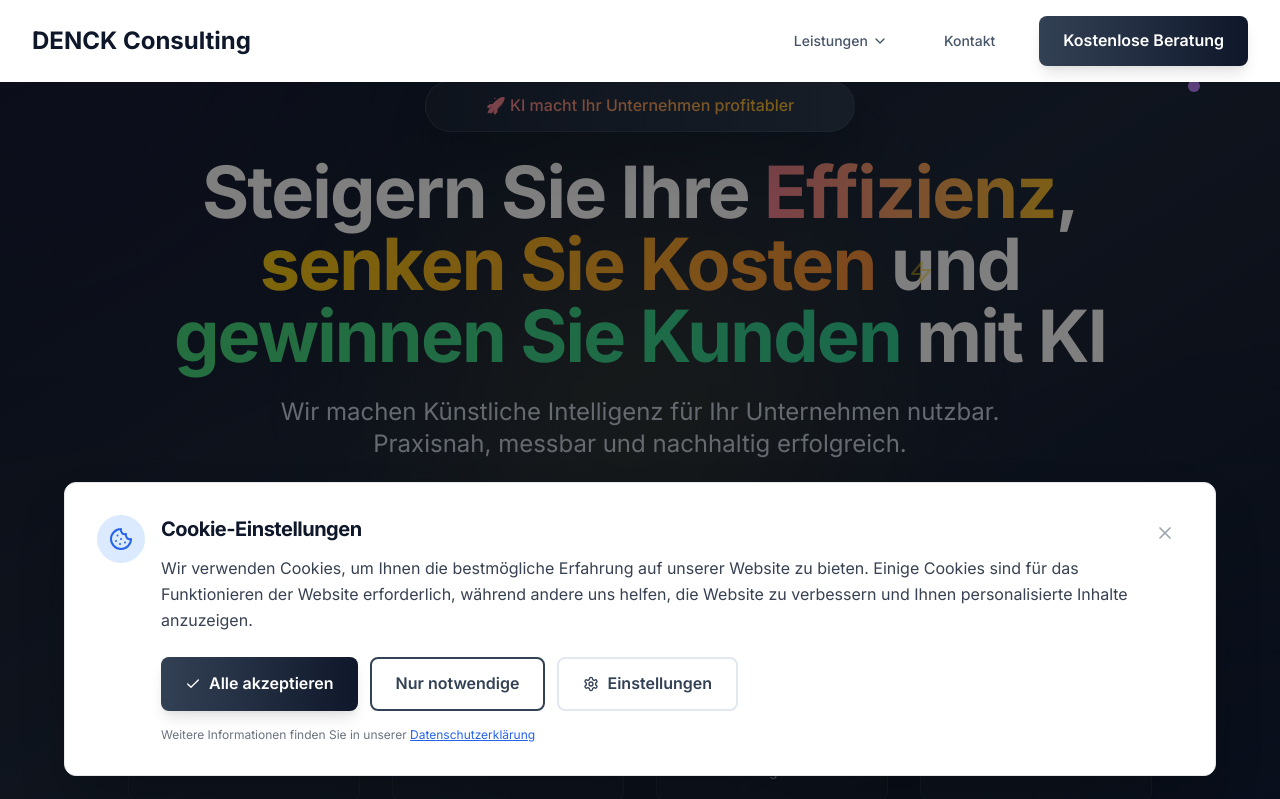
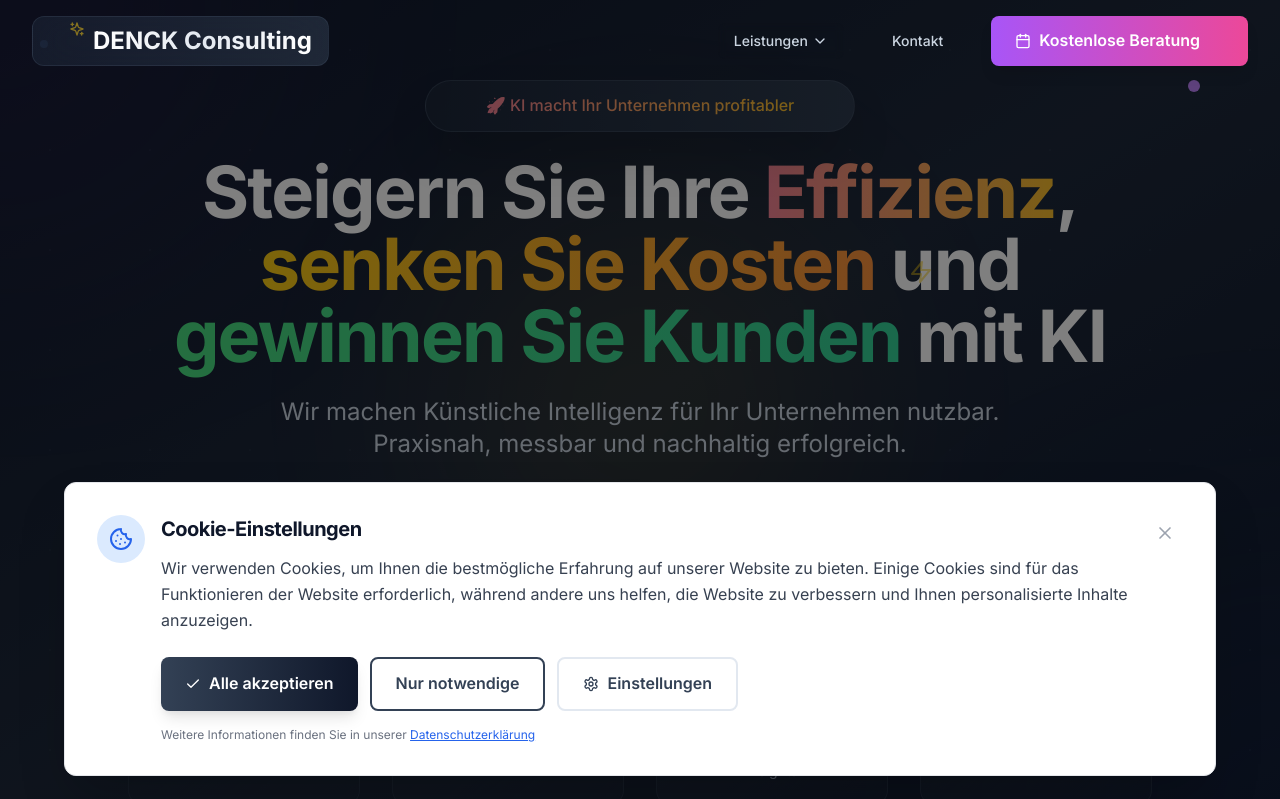
Before and after one commit to alexodexo/denck-landing, a Next.js app: page / in a window 1280 px wide. Shown: the top 799 px of the page. Built offline with nearby package versions, Linux system fonts and the light colour scheme.

Commit message:
claude ficker

```diff
--- a/src/components/headers/DenckHeader.js
+++ b/src/components/headers/DenckHeader.js
@@ -1,23 +1,53 @@
 // src/components/headers/DenckHeader.js
-import { useState } from 'react'
+import { useState, useEffect } from 'react'
 import Link from 'next/link'
 import { useRouter } from 'next/router'
-import { Menu, X, Bot, ChevronDown } from 'lucide-react'
+import { Menu, X, Bot, ChevronDown, Zap, Sparkles, Calendar } from 'lucide-react'
 
 export default function DenckHeader() {
   const [isMenuOpen, setIsMenuOpen] = useState(false)
   const [isServicesOpen, setIsServicesOpen] = useState(false)
+  const [isScrolled, setIsScrolled] = useState(false)
   const router = useRouter()
+
+  // Scroll detection for header background
+  useEffect(() => {
+    const handleScroll = () => {
+      setIsScrolled(window.scrollY > 50)
+    }
+    window.addEventListener('scroll', handleScroll)
+    return () => window.removeEventListener('scroll', handleScroll)
+  }, [])
 
   const navigation = [
     {
       name: 'Leistungen',
       href: '/leistungen',
       dropdown: [
-        { name: 'KI-Strategieberatung', href: '/leistungen#ki-strategie' },
-        { name: 'Prozessautomatisierung', href: '/leistungen#automatisierung' },
-        { name: 'Daten & Analytics', href: '/leistungen#analytics' },
-        { name: 'KI-Governance', href: '/leistungen#governance' }
+        {
+          name: 'KI-Strategieberatung',
+          href: '/leistungen#ki-strategie',
+          icon: Bot,
+          desc: 'Maßgeschneiderte KI-Roadmap für Ihr Unternehmen'
+        },
+        {
+          name: 'Prozessautomatisierung',
+          href: '/leistungen#automatisierung',
+          icon: Zap,
+          desc: 'Intelligente Automatisierung Ihrer Workflows'
+        },
+        {
+          name: 'Daten & Analytics',
+          href: '/leistungen#analytics',
+          icon: Sparkles,
+          desc: 'Datengetriebene Entscheidungen treffen'
+        },
+        {
+          name: 'KI-Governance',
+          href: '/leistungen#governance',
+          icon: Bot,
+          desc: 'Sichere und ethische KI-Implementierung'
+        }
       ]
     },
     { name: 'Kontakt', href: '/kontakt' }
@@ -28,52 +58,122 @@
   }
 
   return (
-    <header className="fixed top-0 left-0 right-0 bg-white shadow-sm z-50">
-      <nav className="container-width py-4">
+    <header className={`fixed top-0 left-0 right-0 z-50 transition-all duration-300 ${
+      isScrolled
+        ? 'bg-slate-900/95 backdrop-blur-xl border-b border-slate-700/50 shadow-2xl'
+        : 'bg-transparent'
+    }`}>
+      {/* Background Effects when scrolled */}
+      {isScrolled && (
+        <div className="absolute inset-0 overflow-hidden">
+          <div className="absolute top-0 left-1/4 w-32 h-32 bg-purple-500/10 rounded-full filter blur-3xl" />
+          <div className="absolute top-0 right-1/4 w-32 h-32 bg-blue-500/10 rounded-full filter blur-3xl" />
+        </div>
+      )}
+
+      <nav className="container-width py-4 relative z-10">
         <div className="flex items-center justify-between">
-          <Link href="/" className="flex items-center">
 
-            <span className="text-2xl font-bold text-slate-900">DENCK Consulting</span>
+          {/* Logo */}
+          <Link href="/" className="flex items-center group">
+            <div className="relative">
+              {/* Logo Background with Glow */}
+              <div className="absolute inset-0 bg-gradient-to-r from-purple-500/20 to-pink-500/20 rounded-xl blur-lg group-hover:blur-xl transition-all duration-300 opacity-0 group-hover:opacity-100" />
+
+              <div className="relative flex items-center space-x-3 px-4 py-2 bg-gradient-to-r from-slate-800/50 to-slate-700/50 backdrop-blur-xl border border-slate-600/30 rounded-xl group-hover:border-slate-500/50 transition-all duration-300">
+                <div className="relative">
+                  <Bot className="h-8 w-8 text-transparent bg-clip-text bg-gradient-to-r from-purple-400 via-pink-400 to-yellow-400 group-hover:scale-110 transition-transform duration-300" />
+                  <Sparkles className="absolute -top-1 -right-1 h-4 w-4 text-yellow-400 opacity-0 group-hover:opacity-100 animate-pulse transition-opacity duration-300" />
+                </div>
+                <span className="text-2xl font-bold bg-gradient-to-r from-white via-slate-200 to-white text-transparent bg-clip-text group-hover:from-purple-400 group-hover:via-pink-400 group-hover:to-yellow-400 transition-all duration-300">
+                  DENCK Consulting
+                </span>
+              </div>
+            </div>
           </Link>
 
+          {/* Desktop Navigation */}
           <div className="hidden lg:flex lg:items-center lg:space-x-8">
             {navigation.map((item) => (
               <div key={item.name} className="relative group">
                 {item.dropdown ? (
                   <>
                     <button
-                      className={`flex items-center px-3 py-2 text-sm font-medium transition-colors duration-200 ${
-                        isActiveLink(item.href) ? 'text-slate-900' : 'text-slate-600 hover:text-slate-900'
+                      className={`flex items-center px-4 py-2 text-sm font-medium transition-all duration-300 rounded-lg hover:bg-slate-800/50 backdrop-blur-sm ${
+                        isActiveLink(item.href)
+                          ? 'text-white bg-slate-800/30'
+                          : 'text-slate-300 hover:text-white'
                       }`}
                       onMouseEnter={() => setIsServicesOpen(true)}
                       onMouseLeave={() => setIsServicesOpen(false)}
                     >
                       {item.name}
-                      <ChevronDown className="ml-1 h-4 w-4" />
+                      <ChevronDown className={`ml-1 h-4 w-4 transition-transform duration-300 ${isServicesOpen ? 'rotate-180' : ''}`} />
                     </button>
+
+                    {/* Mega Menu Dropdown */}
                     {isServicesOpen && (
                       <div
-                        className="absolute left-0 mt-2 w-64 bg-white border border-slate-200 rounded-lg shadow-lg py-2"
+                        className="absolute left-0 mt-2 w-80 bg-slate-900/95 backdrop-blur-xl border border-slate-700/50 rounded-2xl shadow-2xl py-4 overflow-hidden"
                         onMouseEnter={() => setIsServicesOpen(true)}
                         onMouseLeave={() => setIsServicesOpen(false)}
                       >
-                        {item.dropdown.map((subItem) => (
+                        {/* Background Effects */}
+                        <div className="absolute inset-0">
+                          <div className="absolute top-0 left-0 w-20 h-20 bg-purple-500/10 rounded-full filter blur-xl" />
+                          <div className="absolute bottom-0 right-0 w-20 h-20 bg-blue-500/10 rounded-full filter blur-xl" />
+                        </div>
+
+                        <div className="relative z-10">
+                          {item.dropdown.map((subItem, index) => {
+                            const Icon = subItem.icon
+                            return (
                               <Link
                                 key={subItem.name}
                                 href={subItem.href}
-                            className="block px-4 py-2 text-sm text-slate-700 hover:bg-slate-50 hover:text-slate-900"
+                                className="group/item block px-6 py-4 hover:bg-slate-800/50 transition-all duration-300"
+                                style={{ animationDelay: `${index * 50}ms` }}
                               >
+                                <div className="flex items-start space-x-4">
+                                  <div className="flex-shrink-0">
+                                    <div className="w-10 h-10 bg-gradient-to-br from-slate-700/50 to-slate-600/50 rounded-xl flex items-center justify-center group-hover/item:scale-110 transition-transform duration-300">
+                                      <Icon className="h-5 w-5 text-slate-400 group-hover/item:text-white transition-colors duration-300" />
+                                    </div>
+                                  </div>
+                                  <div className="flex-1">
+                                    <div className="font-semibold text-white group-hover/item:text-transparent group-hover/item:bg-clip-text group-hover/item:bg-gradient-to-r group-hover/item:from-purple-400 group-hover/item:to-pink-400 transition-all duration-300">
                                       {subItem.name}
+                                    </div>
+                                    <div className="text-sm text-slate-400 group-hover/item:text-slate-300 transition-colors duration-300 mt-1">
+                                      {subItem.desc}
+                                    </div>
+                                  </div>
+                                </div>
                               </Link>
-                        ))}
+                            )
+                          })}
+
+                          {/* Footer in Dropdown */}
+                          <div className="px-6 py-4 border-t border-slate-700/50 mt-2">
+                            <Link
+                              href="/leistungen"
+                              className="group/all flex items-center text-sm font-medium text-slate-400 hover:text-white transition-colors duration-300"
+                            >
+                              Alle Leistungen ansehen
+                              <ChevronDown className="ml-1 h-4 w-4 rotate-[-90deg] group-hover/all:translate-x-1 transition-transform duration-300" />
+                            </Link>
+                          </div>
+                        </div>
                       </div>
                     )}
                   </>
                 ) : (
                   <Link
                     href={item.href}
-                    className={`px-3 py-2 text-sm font-medium transition-colors duration-200 ${
-                      isActiveLink(item.href) ? 'text-slate-900' : 'text-slate-600 hover:text-slate-900'
+                    className={`px-4 py-2 text-sm font-medium transition-all duration-300 rounded-lg hover:bg-slate-800/50 backdrop-blur-sm ${
+                      isActiveLink(item.href)
+                        ? 'text-white bg-slate-800/30'
+                        : 'text-slate-300 hover:text-white'
                     }`}
                   >
                     {item.name}
@@ -82,57 +182,94 @@
               </div>
             ))}
 
-            <Link href="/kontakt" className="btn-primary">
-              Kostenlose Beratung
+            {/* CTA Button */}
+            <Link
+              href="/kontakt"
+              className="group relative inline-flex items-center px-6 py-3 bg-gradient-to-r from-purple-500 to-pink-500 text-white rounded-lg font-semibold transition-all duration-300 transform hover:scale-105 shadow-lg hover:shadow-purple-500/25 overflow-hidden"
+            >
+              {/* Button Background Animation */}
+              <div className="absolute inset-0 bg-gradient-to-r from-purple-400 to-pink-400 opacity-0 group-hover:opacity-100 transition-opacity duration-300" />
+
+              <Calendar className="relative z-10 mr-2 h-4 w-4 group-hover:scale-110 transition-transform duration-300" />
+              <span className="relative z-10">Kostenlose Beratung</span>
+
+              {/* Sparkle Effect */}
+              <Sparkles className="relative z-10 ml-2 h-4 w-4 opacity-0 group-hover:opacity-100 animate-pulse transition-opacity duration-300" />
+
+              {/* Glow Effect */}
+              <div className="absolute inset-0 bg-gradient-to-r from-purple-400 to-pink-400 rounded-lg opacity-0 group-hover:opacity-100 transition-opacity duration-300 blur-xl" />
             </Link>
           </div>
 
+          {/* Mobile Menu Button */}
           <button
             type="button"
-            className="lg:hidden p-2 rounded-md text-slate-700 hover:text-slate-900 hover:bg-slate-100"
+            className="lg:hidden relative p-3 rounded-xl text-slate-300 hover:text-white hover:bg-slate-800/50 backdrop-blur-sm transition-all duration-300 group"
             onClick={() => setIsMenuOpen(!isMenuOpen)}
           >
-            {isMenuOpen ? <X className="h-6 w-6" /> : <Menu className="h-6 w-6" />}
+            <div className="absolute inset-0 bg-gradient-to-r from-purple-500/10 to-pink-500/10 rounded-xl opacity-0 group-hover:opacity-100 transition-opacity duration-300" />
+            {isMenuOpen ? (
+              <X className="relative z-10 h-6 w-6 transform rotate-0 group-hover:rotate-90 transition-transform duration-300" />
+            ) : (
+              <Menu className="relative z-10 h-6 w-6 transform rotate-0 group-hover:rotate-12 transition-transform duration-300" />
+            )}
           </button>
         </div>
 
+        {/* Mobile Navigation */}
         {isMenuOpen && (
-          <div className="lg:hidden mt-4 py-4 border-t border-slate-200">
-            <div className="flex flex-col space-y-4">
-              {navigation.map((item) => (
-                <div key={item.name}>
+          <div className="lg:hidden mt-6 py-6 border-t border-slate-700/50 bg-slate-900/50 backdrop-blur-xl rounded-2xl">
+            <div className="flex flex-col space-y-2">
+              {navigation.map((item, index) => (
+                <div key={item.name} className="relative" style={{ animationDelay: `${index * 100}ms` }}>
                   <Link
                     href={item.href}
-                    className={`block px-3 py-2 text-base font-medium ${
-                      isActiveLink(item.href) ? 'text-slate-900' : 'text-slate-600'
+                    className={`block px-4 py-3 text-base font-medium rounded-lg transition-all duration-300 ${
+                      isActiveLink(item.href)
+                        ? 'text-white bg-slate-800/50'
+                        : 'text-slate-300 hover:text-white hover:bg-slate-800/30'
                     }`}
                     onClick={() => setIsMenuOpen(false)}
                   >
                     {item.name}
                   </Link>
+
+                  {/* Mobile Dropdown */}
                   {item.dropdown && (
-                    <div className="ml-4 mt-1 space-y-1">
-                      {item.dropdown.map((subItem) => (
+                    <div className="ml-4 mt-2 space-y-1">
+                      {item.dropdown.map((subItem, subIndex) => {
+                        const Icon = subItem.icon
+                        return (
                           <Link
                             key={subItem.name}
                             href={subItem.href}
-                          className="block px-3 py-2 text-sm text-slate-600"
+                            className="group flex items-center px-4 py-2 text-sm text-slate-400 hover:text-white hover:bg-slate-800/30 rounded-lg transition-all duration-300"
                             onClick={() => setIsMenuOpen(false)}
+                            style={{ animationDelay: `${(index * 100) + (subIndex * 50)}ms` }}
                           >
-                          {subItem.name}
+                            <Icon className="h-4 w-4 mr-3 group-hover:scale-110 transition-transform duration-300" />
+                            <div>
+                              <div className="font-medium">{subItem.name}</div>
+                              <div className="text-xs text-slate-500 group-hover:text-slate-400">{subItem.desc}</div>
+                            </div>
                           </Link>
-                      ))}
+                        )
+                      })}
                     </div>
                   )}
                 </div>
               ))}
 
+              {/* Mobile CTA */}
               <Link
                 href="/kontakt"
-                className="btn-primary text-center"
+                className="group relative mt-4 mx-4 inline-flex items-center justify-center px-6 py-4 bg-gradient-to-r from-purple-500 to-pink-500 text-white rounded-lg font-semibold transition-all duration-300 transform hover:scale-105 overflow-hidden"
                 onClick={() => setIsMenuOpen(false)}
               >
-                Kostenlose Beratung anfragen
+                <div className="absolute inset-0 bg-gradient-to-r from-purple-400 to-pink-400 opacity-0 group-hover:opacity-100 transition-opacity duration-300" />
+                <Calendar className="relative z-10 mr-2 h-5 w-5" />
+                <span className="relative z-10">Kostenlose Beratung anfragen</span>
+                <Sparkles className="relative z-10 ml-2 h-4 w-4 opacity-0 group-hover:opacity-100 animate-pulse" />
               </Link>
             </div>
           </div>
```
Lines whose indentation alone changed are shown as unchanged.
